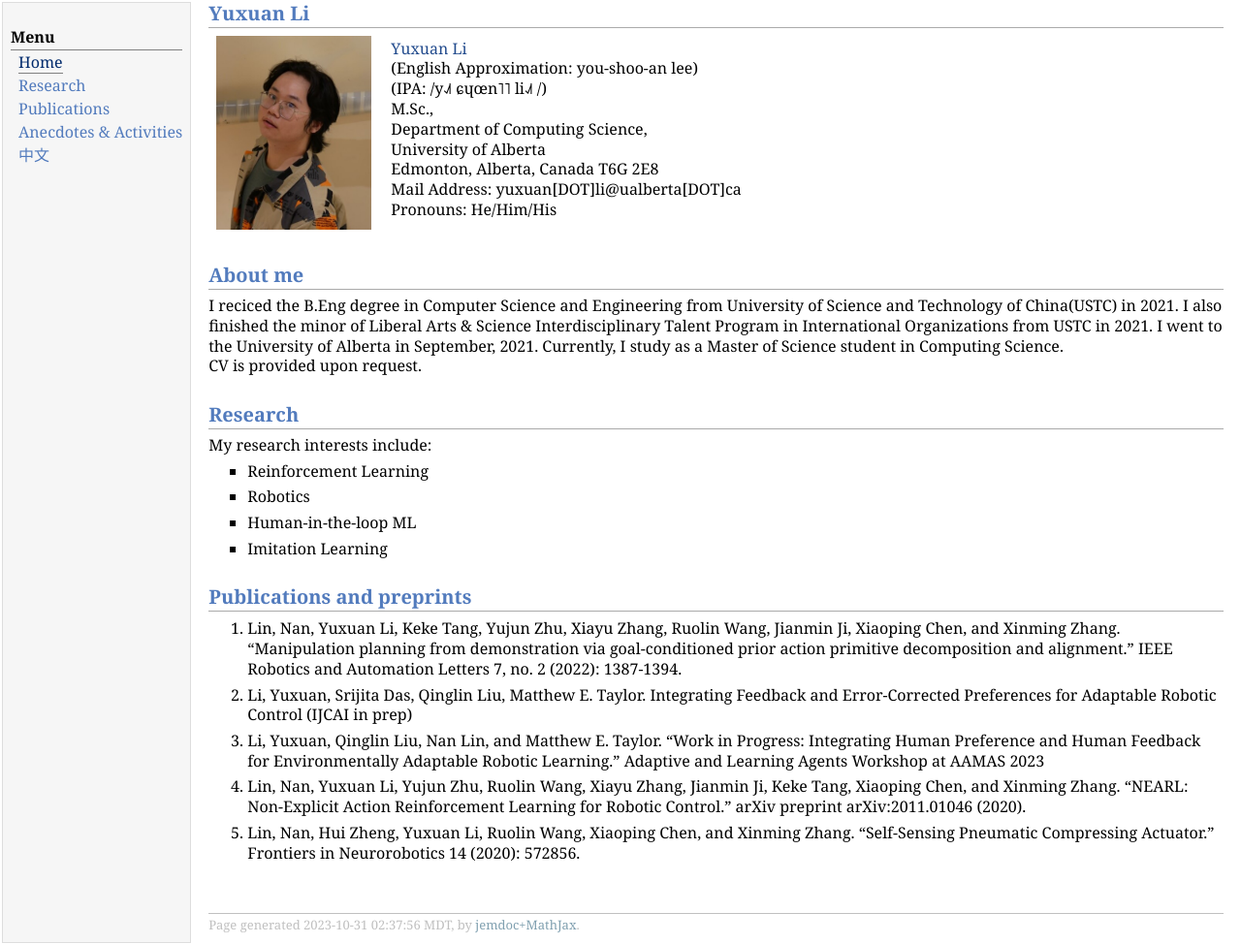
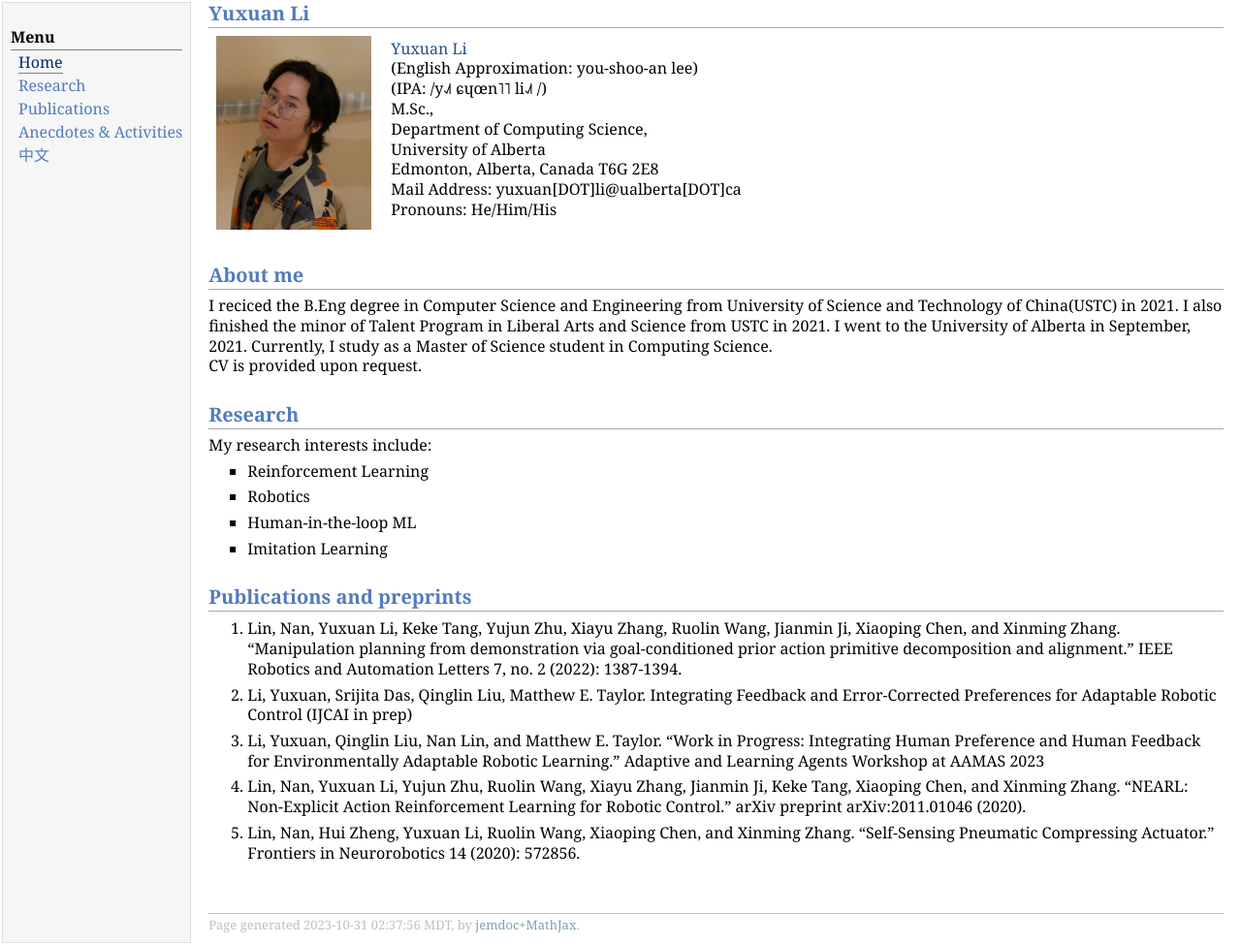
Before and after one commit to liyuxuan-academic/PersonalPage, a plain HTML site: page index.html in a window 1280 px wide. Shown: the whole page at 97% size. Drawn offline with Linux system fonts and the light colour scheme.

Commit message:
update 2024 jun 26

```diff
--- a/index.html
+++ b/index.html
@@ -34,7 +34,7 @@ Pronouns: He/Him/His
 </p>
 </td></tr></table>
 <h2>About me</h2>
-<p>I reciced the B.Eng degree in Computer Science and Engineering from University of Science and Technology of China(USTC) in 2021. I also finished the minor of Liberal Arts &amp; Science Interdisciplinary Talent Program in International Organizations from USTC in 2021.
+<p>I reciced the B.Eng degree in Computer Science and Engineering from University of Science and Technology of China(USTC) in 2021. I also finished the minor of Talent Program in Liberal Arts and Science from USTC in 2021.
 I went to the University of Alberta in September, 2021. Currently, I study as a Master of Science student in Computing Science.
 <br />
 CV is provided upon request.
```
